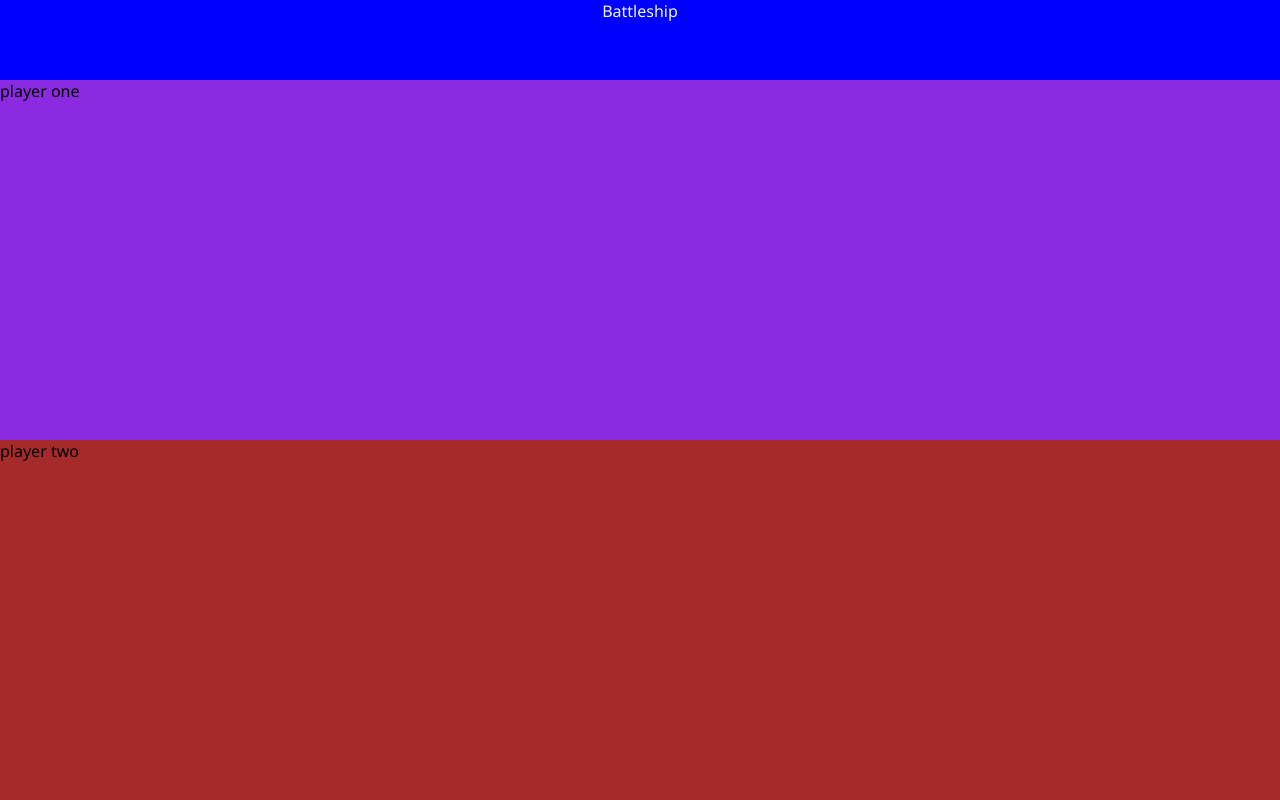
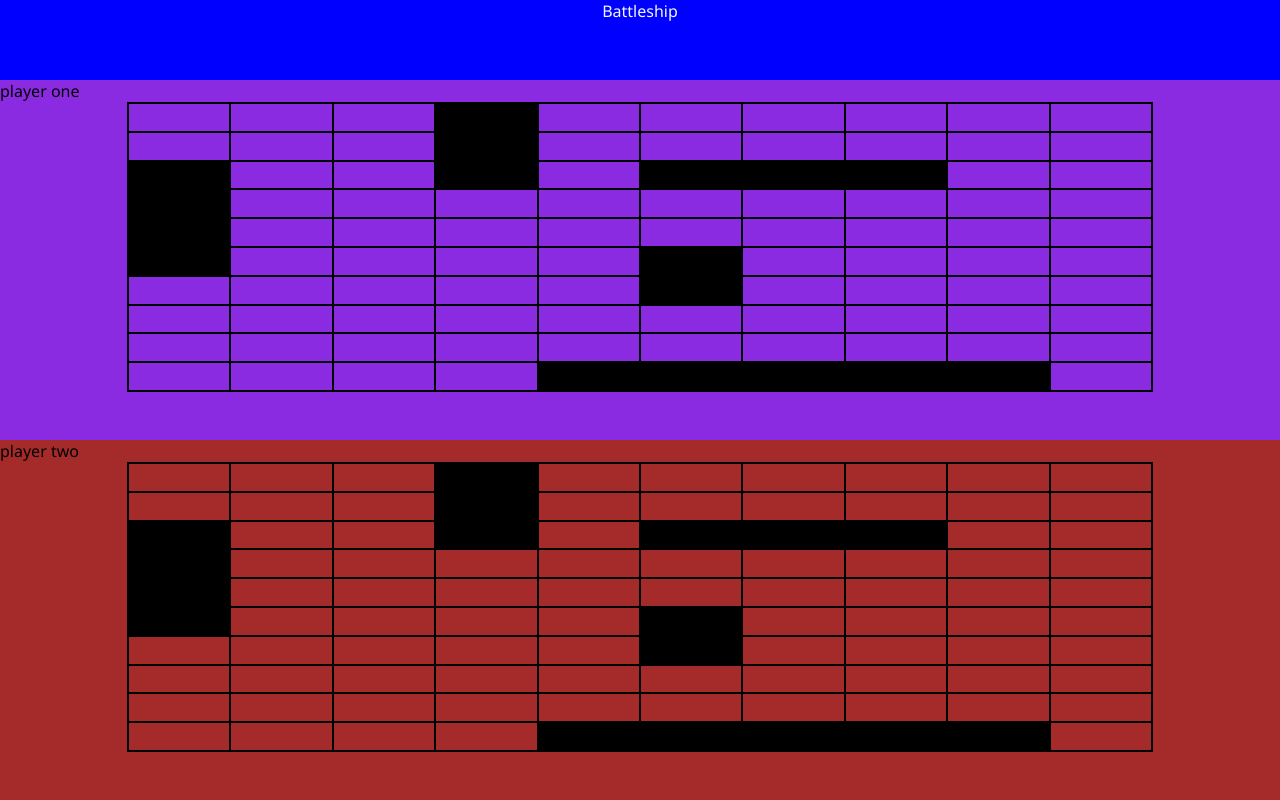
Before and after one commit to abryant10/battleship, a website built with webpack: page dist/index.html in a window 1280 px wide. Built offline with nearby package versions, Linux system fonts and the light colour scheme.

Commit message:
added some UI

```diff
--- a/package.json
+++ b/package.json
@@ -24,6 +24,7 @@
     "eslint": "^7.32.0",
     "eslint-config-airbnb-base": "^14.2.1",
     "eslint-plugin-import": "^2.24.2",
+    "style-loader": "^3.2.1",
     "webpack": "^5.51.1",
     "webpack-cli": "^4.8.0"
   }
--- a/src/index.js
+++ b/src/index.js
@@ -1,14 +1,16 @@
-// import css from './styles/styles.css';
+import './styles/styles.css';
 import Ship from './modules/Ship';
 import Player from './modules/Player';
 import Gameboard from './modules/Gameboard';
 import DOMinteraction from './modules/DOMinteraction';
 
+const DOM = DOMinteraction();
+
 const Game = () => {
   const playerOne = Player('human');
   const playerTwo = Player('computer');
-  const gameboardOne = Gameboard();
-  const gameboardTwo = Gameboard();
+  const gameboardOne = Gameboard(1);
+  const gameboardTwo = Gameboard(2);
 
   const pOneCarrier = Ship('x', 5, 95);
   const pOneBattleship = Ship('y', 4, 21);
@@ -29,9 +31,13 @@ const Game = () => {
   gameboardTwo.shipsOnThisBoard.push(
     pTwoCarrier, pTwoBattleship, pTwoDestroyer, pTwoSub, pTwoPatrol,
   );
+
+  DOM.makeBoard(1);
+  DOM.makeBoard(2);
+
+  DOM.renderBoardHuman(gameboardOne);
+  DOM.renderBoardHuman(gameboardTwo);
 };
-// set ships on GB 1
-// set ships one GB 2
 
 // gameloop
 // while (check for all ships sunk in gameboards)
--- a/src/modules/DOMinteraction.js
+++ b/src/modules/DOMinteraction.js
@@ -1,11 +1,46 @@
 const DOMinteraction = () => {
   const pOneContainer = document.querySelector('.pOneContainer');
   const pTwoContainer = document.querySelector('.pTwoContainer');
-  const makeBoard = (coordinate, gameboard) => {
-    // make board
+  const makeBoard = (OneOrTwo) => {
+    let gameboardLocation = pOneContainer;
+    if (OneOrTwo === 2) {
+      gameboardLocation = pTwoContainer;
+    }
+    const boardContainer = document.createElement('div');
+    boardContainer.classList.add('boardContainer');
+    gameboardLocation.appendChild(boardContainer);
+    for (let i = 1; i < 101; i += 1) {
+      const boardLocation = document.createElement('div');
+      boardLocation.classList.add('boardLocation');
+      boardLocation.dataset.number = i;
+      boardContainer.appendChild(boardLocation);
+    }
   };
-  const renderBoard = () => {
-    // use data to fillin board.
+  const renderShips = (gamebaord) => {
+    let container = pOneContainer;
+    if (gamebaord.player === 2) {
+      container = pTwoContainer;
+    }
+    gamebaord.shipsOnThisBoard.forEach((ship) => {
+      ship.spots.forEach((spot) => {
+        const square = container.querySelector(`[data-number='${spot}']`);
+        square.classList = 'boardLocation shipLocation';
+      });
+    });
+  };
+  const renderBoardHuman = (gamebaord) => {
+    renderShips(gamebaord);
+    // renderHits(gamebaord);
+    // rednerMisses(gamebaord);
+  };
+  // const renderBoardComputer = (gamebaord) => {
+  //   renderHits(gamebaord);
+  //   rednerMisses(gamebaord);
+  // };
+  return {
+    makeBoard,
+    renderBoardHuman,
+    // renderBoardComputer,
   };
 };
 
--- a/src/modules/Gameboard.js
+++ b/src/modules/Gameboard.js
@@ -1,6 +1,6 @@
 import Ship from './Ship';
 
-const Gameboard = () => {
+const Gameboard = (player) => {
   const shipsOnThisBoard = [];
   const missedAttacks = [];
   const hitSpaces = [];
@@ -35,7 +35,7 @@ const Gameboard = () => {
   };
 
   return {
-    placeShip, receiveAttack, shipsOnThisBoard, missedAttacks, checkAllSunk,
+    player, placeShip, receiveAttack, shipsOnThisBoard, missedAttacks, checkAllSunk,
   };
 };
 console.log('gamebaord');
--- a/src/styles/styles.css
+++ b/src/styles/styles.css
@@ -29,3 +29,18 @@ header {
   height: 50%;
 
 }
+.boardContainer {
+ height: 80%;
+ width: 80%;
+ border: 1px solid black;
+ margin: auto;
+ display: grid;
+ grid-template-columns: repeat(10, auto);
+ gap: 0px;
+}
+.boardLocation {
+  border: 1px solid black;
+}
+.shipLocation {
+  background-color: black;
+}
--- a/webpack.config.js
+++ b/webpack.config.js
@@ -4,16 +4,17 @@ module.exports = {
   mode: 'development',
   entry: './src/index.js',
   output: {
-    filename: 'main.js',
+    filename: 'bundle.js',
     path: path.resolve(__dirname, 'dist'),
+
   },
-  devtool: 'inline-source-map',
   module: {
     rules: [
       {
         test: /\.css$/i,
-        use: ["style-loader", "css-loader"],
+        use: ['style-loader', 'css-loader'],
       },
     ],
   },
+  devtool: 'inline-source-map',
 };
```
Also changed, not shown: README.md, dist/bundle.js (added), dist/index.html, dist/main.js, 1 other file.
